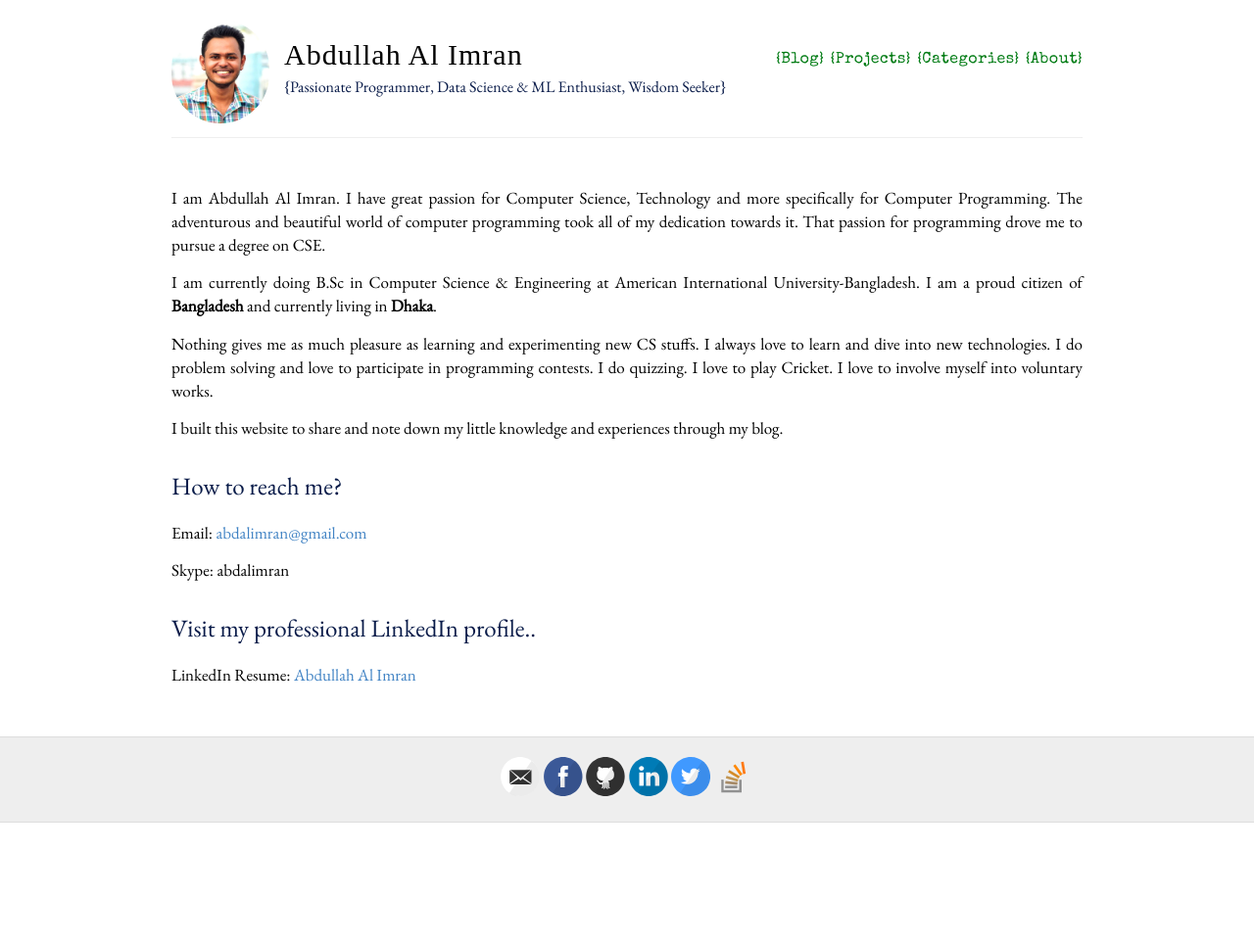
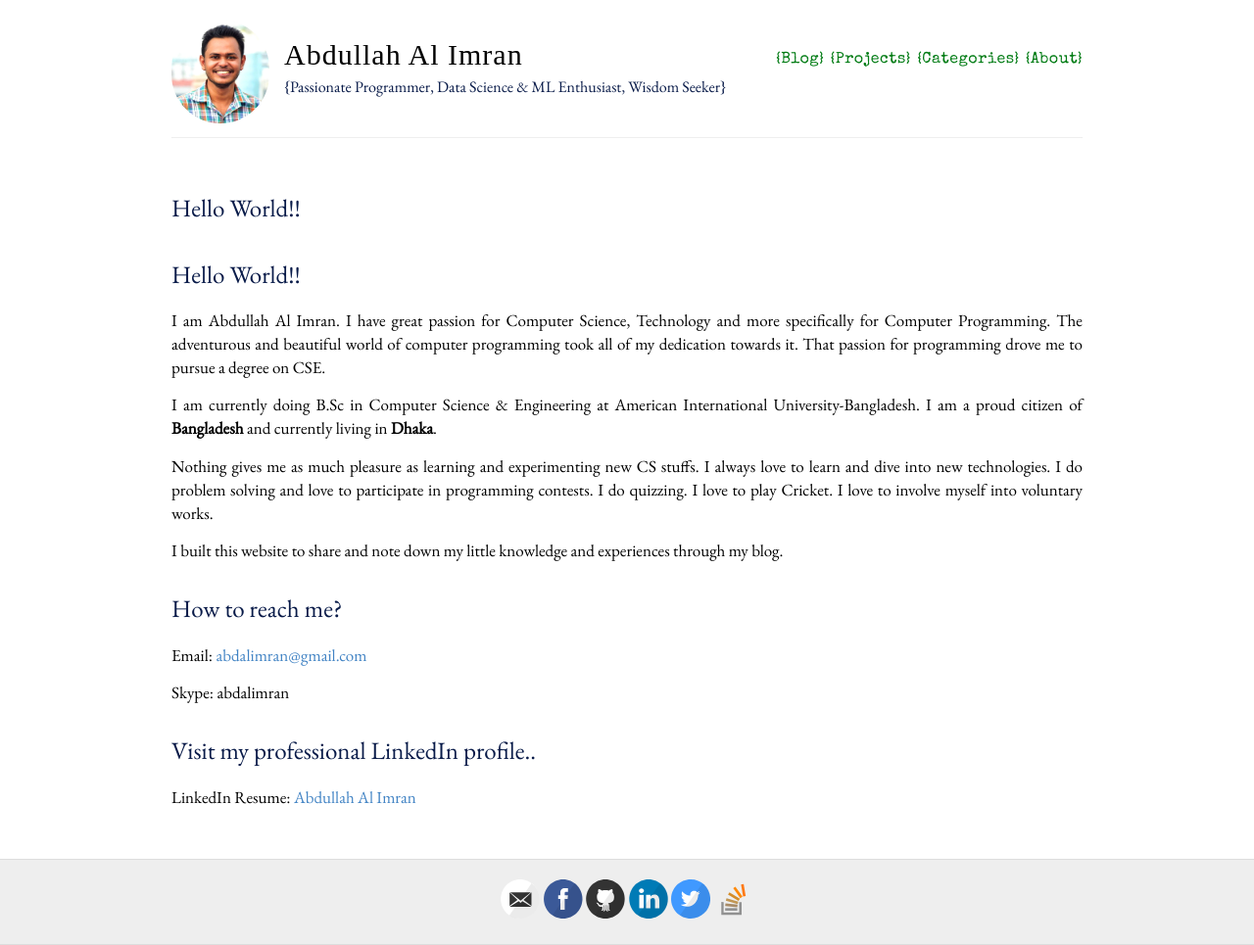
Before and after one commit to abdalimran/abdalimran.github.io, a Jekyll site: the page built from about.md, in a window 1280 px wide. Shown: the whole page at 98% size. Built offline with Jekyll 4.4.1, drawn with Linux system fonts in a browser that asks for light colours; some web fonts are replaced; our own code applies the rules of GitHub Pages for plain Markdown files; before the commit the page ends 900 px from its top, so only the background shows below that.

Commit message:
Update about.md

```diff
--- a/about.md
+++ b/about.md
@@ -2,6 +2,7 @@
 layout: page
 permalink: /about/
 ---
+# Hello World!!
 I am Abdullah Al Imran. I have great passion for Computer Science, Technology and more specifically for Computer Programming. The adventurous and beautiful world of computer programming took all of my dedication towards it. That passion for programming drove me to pursue a degree on CSE.
 
 I am currently doing B.Sc in Computer Science & Engineering at American International University-Bangladesh. I am a proud citizen of **Bangladesh** and currently living in **Dhaka**.
```
